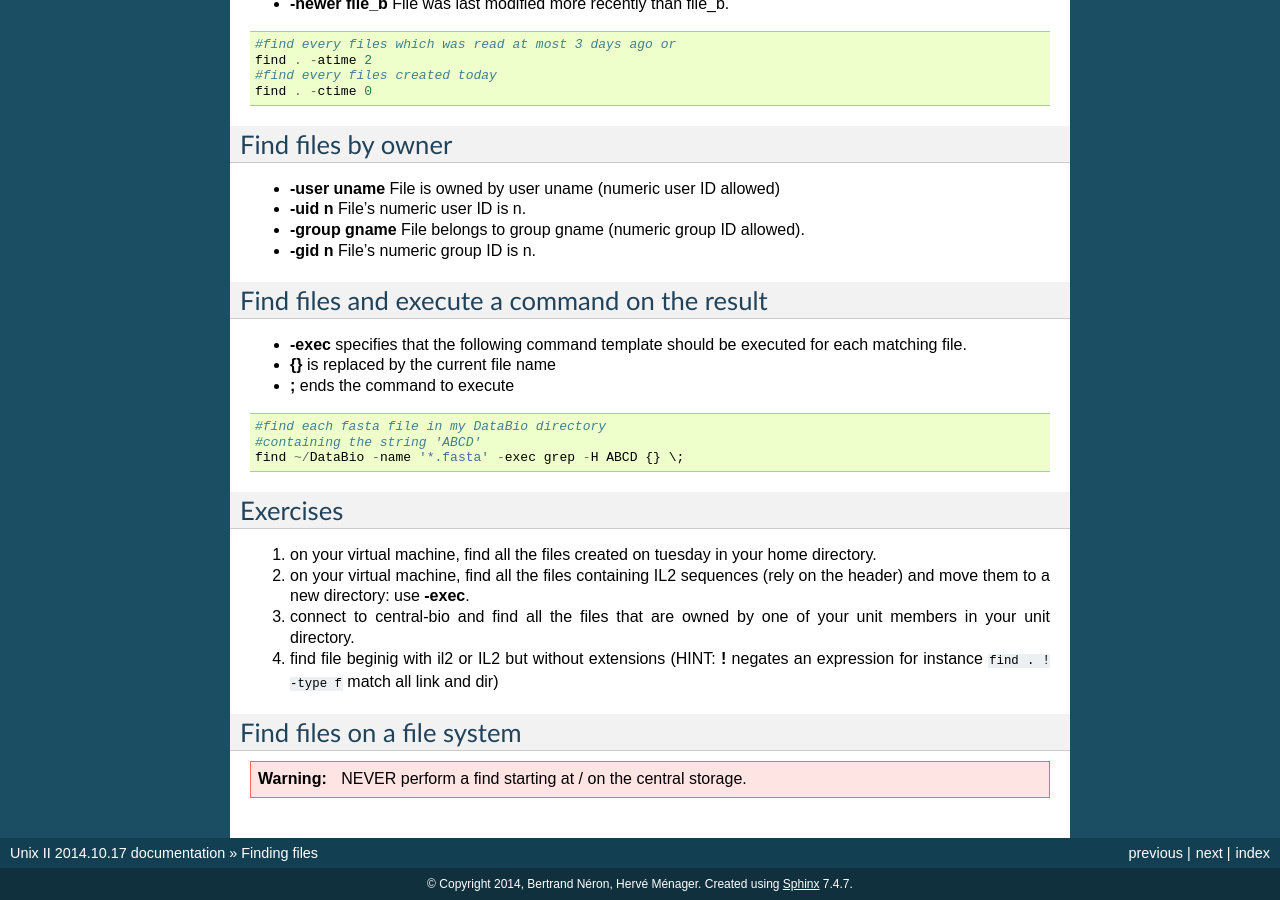
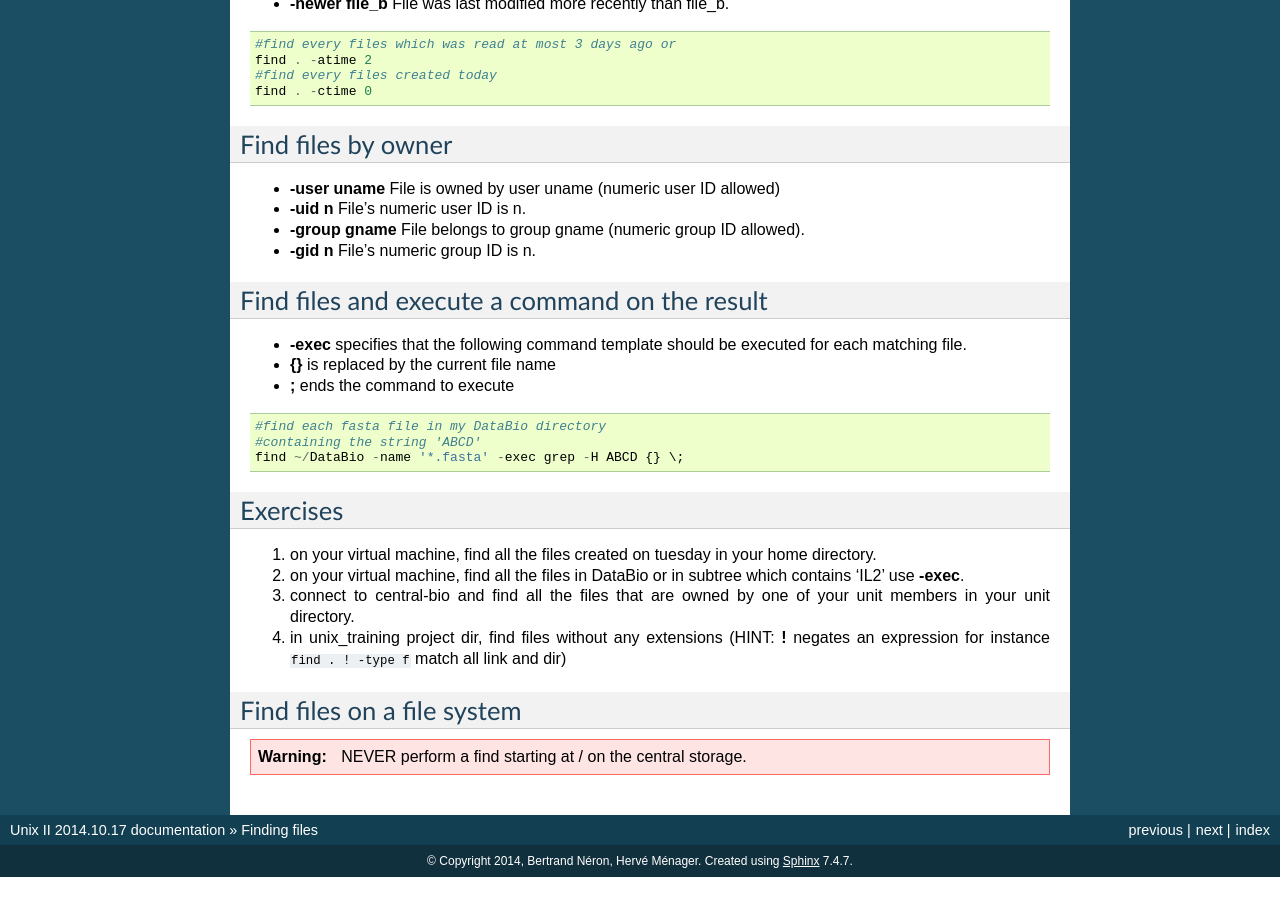
Before and after one commit to C3BI-pasteur-fr/unix-training, a Sphinx documentation site: the page built from unix-II/source/Finding_Files.rst, in a window 1280 px wide and 900 px high, scrolled down 1011 px. Built offline with Sphinx 7.4.7, drawn with Linux system fonts in a browser that asks for light colours; formulas are drawn with MathJax 3; after the commit the page ends 1888 px from its top, so only the background shows below that.

Commit message:
add details on exercises

```diff
--- a/unix-II/source/Finding_Files.rst
+++ b/unix-II/source/Finding_Files.rst
@@ -101,11 +101,11 @@ Exercises
 
 #. on your virtual machine, find all the files created on tuesday in your
    home directory.
-#. on your virtual machine, find all the files containing IL2 sequences
-   (rely on the header) and move them to a new directory: use **-exec**.
+#. on your virtual machine, find all the files in DataBio or in subtree which
+   contains 'IL2' use **-exec**.
 #. connect to central-bio and find all the files that are owned by one of
    your unit members in your unit directory.
-#. find file beginig with il2 or IL2 but without extensions
+#. in unix_training project dir, find files without any extensions
    (HINT: **!** negates an expression for instance ``find . ! -type f`` match all link and dir)
 
 Find files on a file system
```
